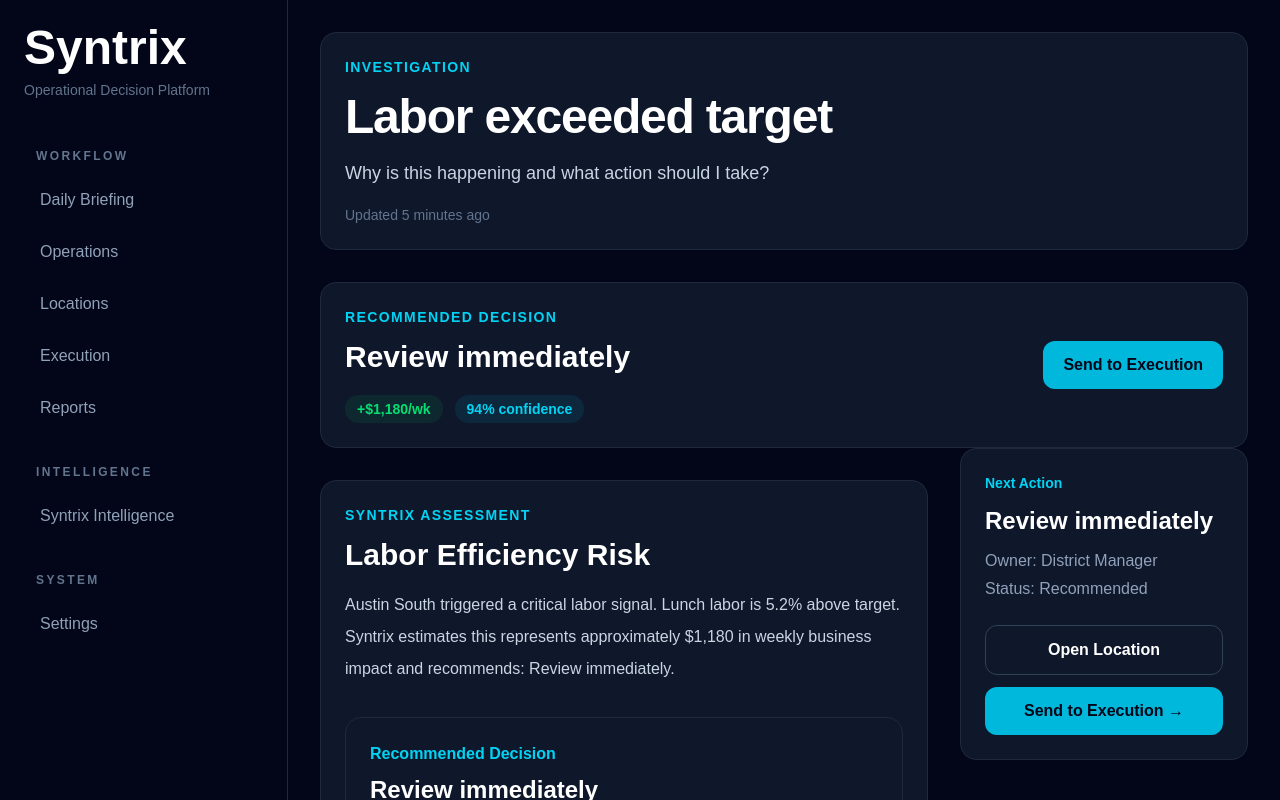
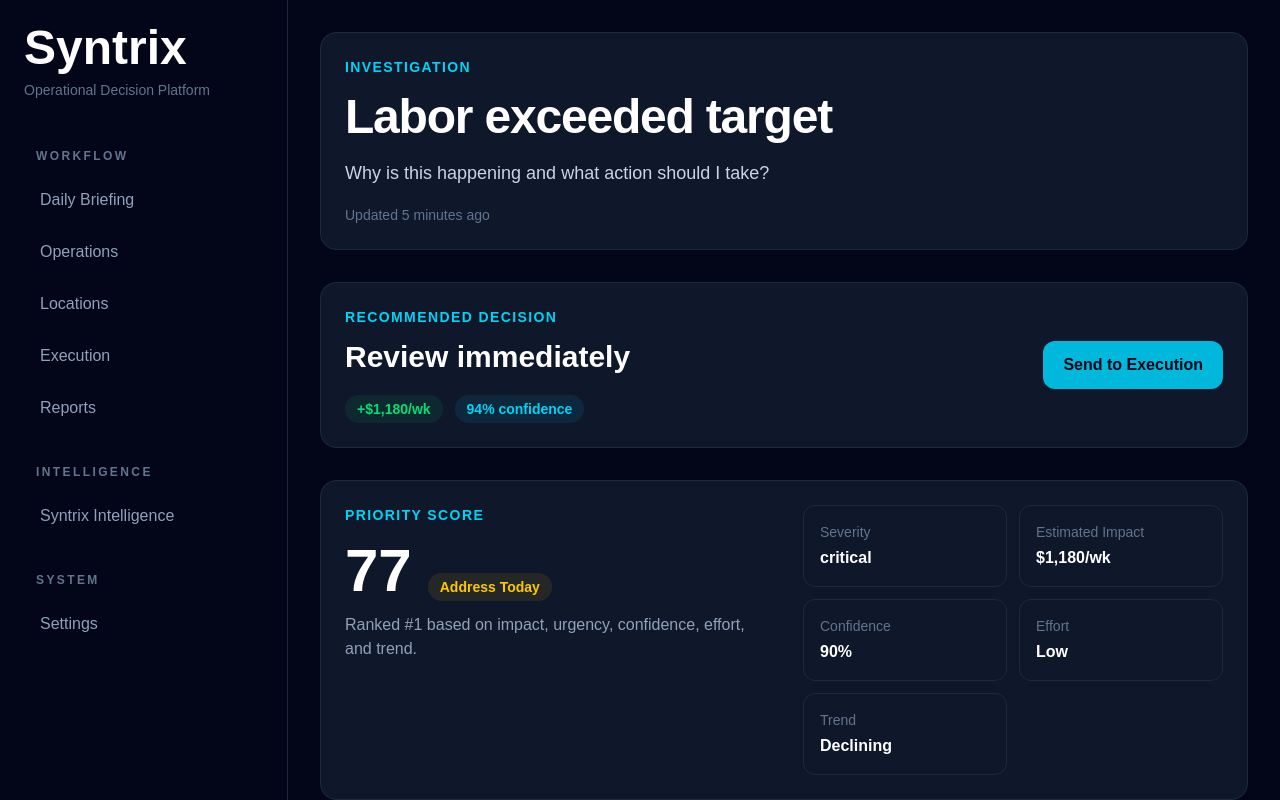
Before and after one commit to SyntrixAI/syntrix-ops, a Next.js app: page /operations/investigations/1 in a window 1280 px wide. Shown: the top 800 px of the page. Built offline with nearby package versions, Linux system fonts and the light colour scheme.

Commit message:
Add priority score business component

```diff
--- a/src/app/operations/investigations/[id]/page.js
+++ b/src/app/operations/investigations/[id]/page.js
@@ -7,6 +7,7 @@
 import InvestigationContext from "../../../../components/investigations/InvestigationReasoning";
 import WorkspaceHeader from "../../../../components/business/WorkspaceHeader";
 import DecisionBanner from "../../../../components/business/DecisionBanner";
+import PriorityScore from "../../../../components/business/PriorityScore";
 
 import { getInvestigation } from "../../../../lib/selectors";
 
@@ -30,6 +31,7 @@
   return (
     <AppLayout>
       <section className="mx-auto max-w-7xl">
+
         <WorkspaceHeader
            eyebrow="Investigation"
            title={investigation.priority.title}
@@ -44,6 +46,8 @@
            actionLabel="Send to Execution"
         />
 
+        <PriorityScore priority={investigation.priority} />
+
         <div className="grid grid-cols-1 gap-8 lg:grid-cols-3">
           <div className="space-y-8 lg:col-span-2">
             <SyntrixAssessment assessment={investigation.assessment} />
@@ -52,9 +56,10 @@
             <InvestigationTimeline investigation={investigation} />
             <InvestigationActivity activity={investigation.activity} />
           </div>
+        <div>
 
-          <div>
-            <InvestigationActions investigation={investigation} />
+        <InvestigationActions investigation={investigation} />
+
           </div>
         </div>
       </section>
--- /dev/null
+++ b/src/components/business/PriorityScore/index.jsx
@@ -0,0 +1,75 @@
+import Card from "../../ui/Card";
+import Badge from "../../ui/Badge";
+
+export default function PriorityScore({ priority }) {
+  if (!priority) return null;
+
+  const interpretation = getPriorityInterpretation(priority.priorityScore);
+
+  return (
+    <Card className="mt-8 border-cyan-500/20">
+      <div className="flex flex-col gap-8 lg:flex-row lg:items-start lg:justify-between">
+        <div>
+          <p className="text-sm font-semibold uppercase tracking-widest text-cyan-400">
+            Priority Score
+          </p>
+
+          <div className="mt-4 flex items-end gap-4">
+            <p className="text-6xl font-bold text-white">
+              {priority.priorityScore}
+            </p>
+
+            <Badge tone={interpretation.tone}>
+              {interpretation.label}
+            </Badge>
+          </div>
+
+          <p className="mt-3 text-slate-400">
+            Ranked #{priority.priorityRank} based on impact, urgency,
+            confidence, effort, and trend.
+          </p>
+        </div>
+
+        <div className="grid min-w-full gap-3 sm:grid-cols-2 lg:min-w-[420px]">
+          {priority.scoreDrivers?.map((driver) => (
+            <div
+              key={driver.label}
+              className="rounded-xl border border-slate-800 bg-slate-900/40 p-4"
+            >
+              <p className="text-sm text-slate-500">{driver.label}</p>
+              <p className="mt-1 font-semibold text-white">{driver.value}</p>
+            </div>
+          ))}
+        </div>
+      </div>
+    </Card>
+  );
+}
+
+function getPriorityInterpretation(score) {
+  if (score >= 90) {
+    return {
+      label: "Highest Priority",
+      tone: "danger",
+    };
+  }
+
+  if (score >= 75) {
+    return {
+      label: "Address Today",
+      tone: "warning",
+    };
+  }
+
+  if (score >= 50) {
+    return {
+      label: "Monitor Closely",
+      tone: "info",
+    };
+  }
+
+  return {
+    label: "Low Priority",
+    tone: "neutral",
+  };
+}
```
